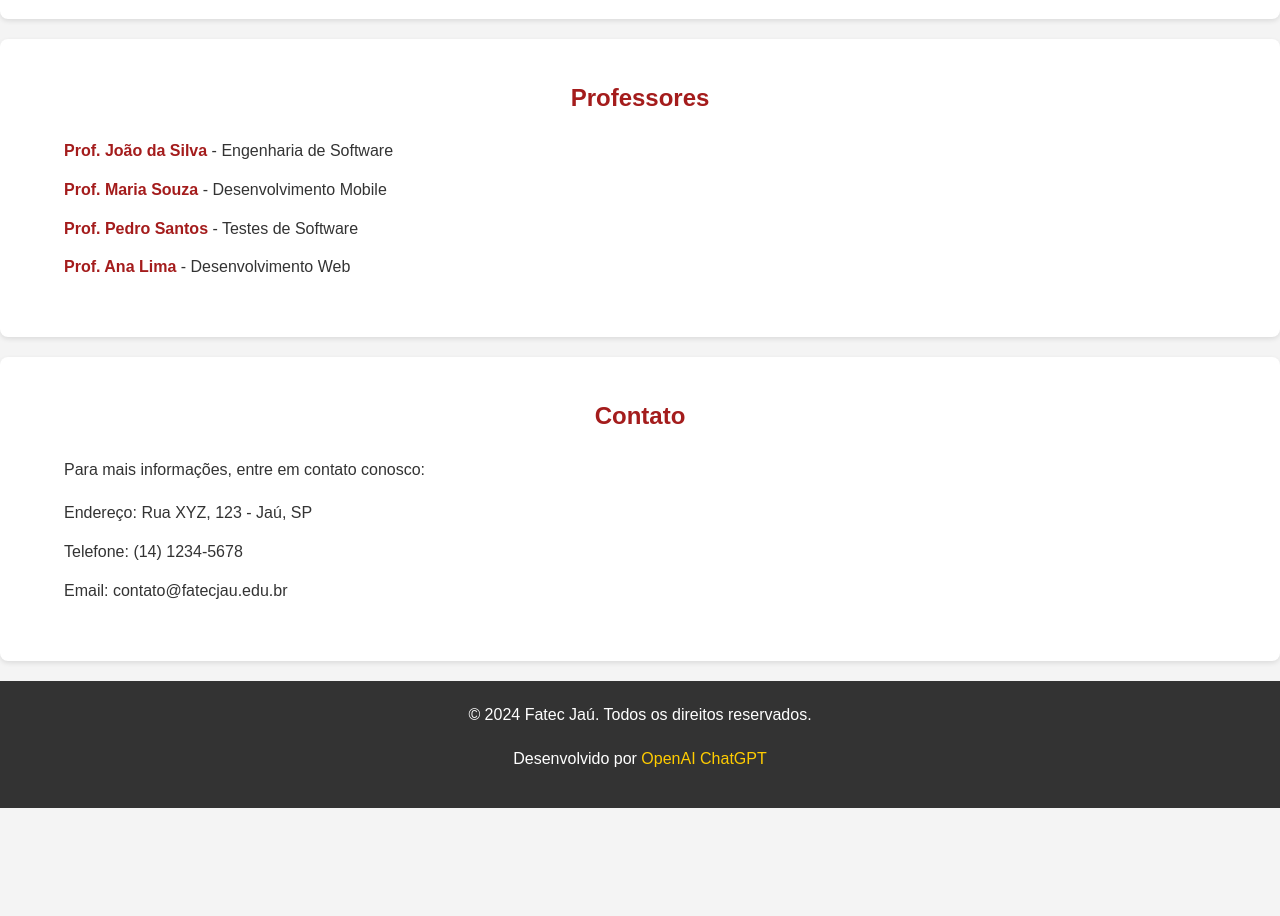
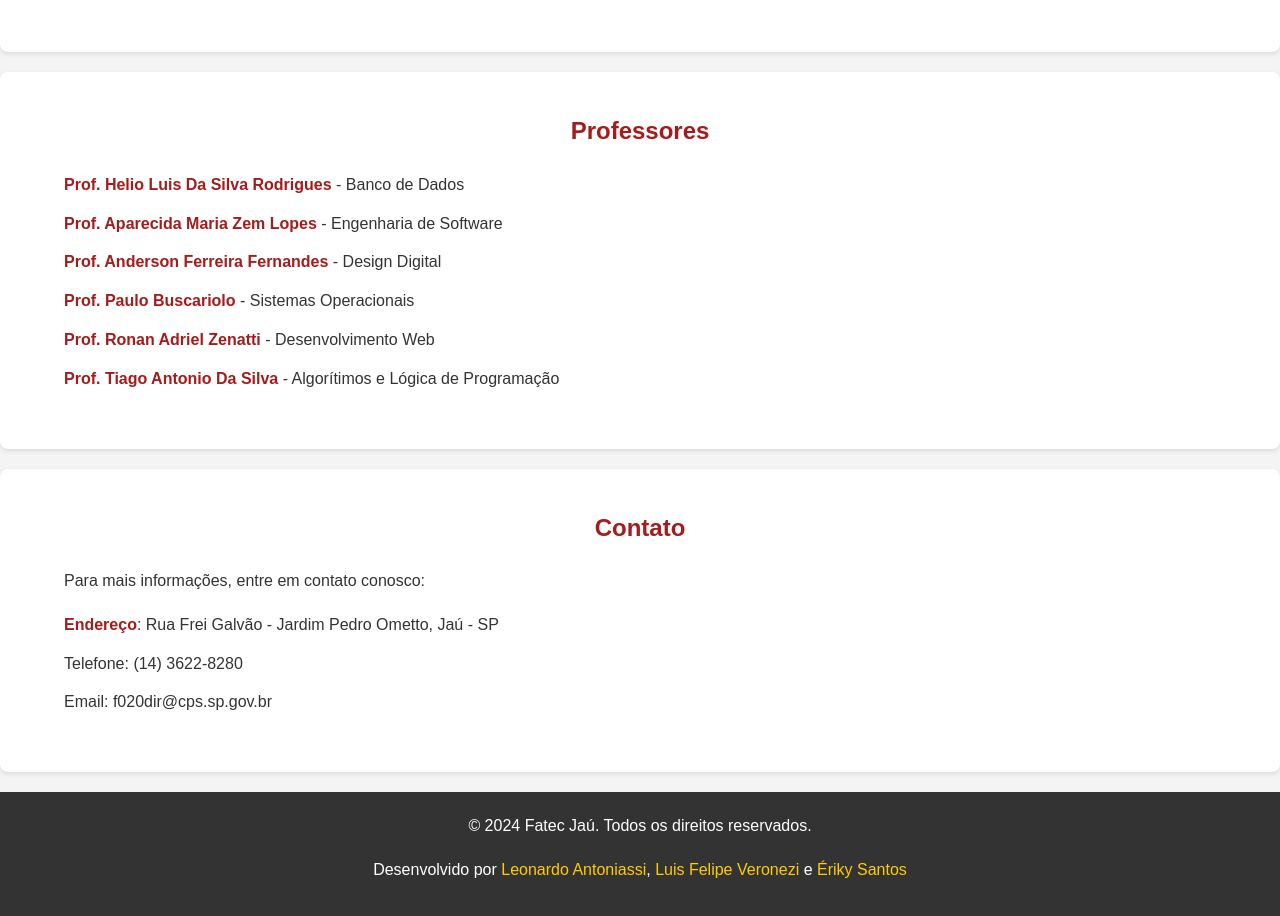
Before and after one commit to oVeronezi/PROJETO-PI, a plain HTML site: page index.html in a window 1280 px wide. Shown: the part 1160-2076 px from the top of the page. Before the commit the page ends 1968 px from the top, so only its background shows below. Drawn offline with Linux system fonts and the light colour scheme.

Commit message:
professores e footer

```diff
--- a/css/style.css
+++ b/css/style.css
@@ -4,6 +4,11 @@
   padding: 0;
   box-sizing: border-box;
 }
+a{
+    text-decoration: none;
+    color: #a41c1c;
+}
+
 
 /* Estilos Globais */
 body {
@@ -17,6 +22,9 @@ body {
   width: 90%;
   max-width: 1200px;
   margin: 0 auto;
+}
+.container :hover{
+    text-decoration: none;
 }
 
 /* Cabeçalho e Navegação */
@@ -203,3 +211,8 @@ footer a:hover {
     font-size: 1em;
   }
 }
+.logo-fatec {
+  border-radius: 6px;
+  width: 200px;
+  height: 85px;
+}
--- a/index.html
+++ b/index.html
@@ -13,7 +13,7 @@
     <!-- Cabeçalho com Navegação -->
     <header>
         <div class="container">
-            <img src="images/logo_fatec.png" alt="Logo Fatec Jaú" class="logo">
+            <img class="logo-fatec" src="./img/img-fatec.png" alt="Logo Fatec Jaú" class="logo">
             <nav>
                 <ul class="nav-links">
                     <li><a href="#intro">Home</a></li>
@@ -69,10 +69,12 @@
         <div class="container">
             <h2>Professores</h2>
             <ul>
-                <li><strong>Prof. João da Silva</strong> - Engenharia de Software</li>
-                <li><strong>Prof. Maria Souza</strong> - Desenvolvimento Mobile</li>
-                <li><strong>Prof. Pedro Santos</strong> - Testes de Software</li>
-                <li><strong>Prof. Ana Lima</strong> - Desenvolvimento Web</li>
+                <li><strong>Prof. Helio Luis Da Silva Rodrigues</strong> - Banco de Dados</li>
+                <li><strong>Prof. Aparecida Maria Zem Lopes</strong> - Engenharia de Software</li>
+                <li><strong>Prof. Anderson Ferreira Fernandes</strong> - Design Digital</li>
+                <li><strong>Prof. Paulo Buscariolo</strong> - Sistemas Operacionais</li>
+                <li><strong>Prof. Ronan Adriel Zenatti</strong> - Desenvolvimento Web</li>
+                <li><strong>Prof. Tiago Antonio Da Silva</strong> - Algorítimos e Lógica de Programação</li>
             </ul>
         </div>
     </section>
@@ -83,9 +85,11 @@
             <h2>Contato</h2>
             <p>Para mais informações, entre em contato conosco:</p>
             <ul>
-                <li>Endereço: Rua XYZ, 123 - Jaú, SP</li>
-                <li>Telefone: (14) 1234-5678</li>
-                <li>Email: contato@fatecjau.edu.br</li>
+                <li><b><a
+                            href="https://www.google.com.br/maps/place/Faculdade+de+Tecnologia+de+Jahu/@-22.3143929,-48.5507726,17z/data=!3m1!4b1!4m6!3m5!1s0x94c7583ac8032c15:0xd3db07d9284a5cb2!8m2!3d-22.3143979!4d-48.5481977!16s%2Fg%2F1tvymx0d?entry=ttu&g_ep=EgoyMDI0MTAxNi4wIKXMDSoASAFQAw%3D%3D">Endereço</b></a>:
+                    Rua Frei Galvão - Jardim Pedro Ometto, Jaú - SP</li>
+                <li>Telefone: (14) 3622-8280</li>
+                <li>Email: f020dir@cps.sp.gov.br</li>
             </ul>
         </div>
     </section>
@@ -94,7 +98,9 @@
     <footer>
         <div class="container">
             <p>&copy; 2024 Fatec Jaú. Todos os direitos reservados.</p>
-            <p>Desenvolvido por <a href="https://openai.com" target="_blank">OpenAI ChatGPT</a></p>
+            <p>Desenvolvido por <a href="https://www.linkedin.com/in/leonardo-antoniassi-46084a322/">Leonardo
+                    Antoniassi</a>, <a href="https://www.linkedin.com/in/luis-felipe-veronezi-57a942304/">Luis Felipe
+                    Veronezi</a> e <a href="https://www.linkedin.com/in/eriky-santos-6a32a1322/">Ériky Santos</a></p>
         </div>
     </footer>
 </body>
```
Also changed, not shown: img/img-fatec.png (added), img/vetor-facebook.png (added). Lines whose indentation alone changed are shown as unchanged.
